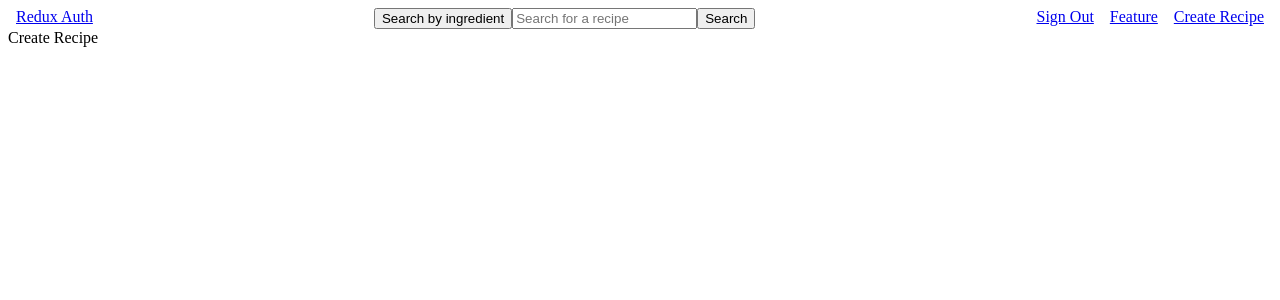
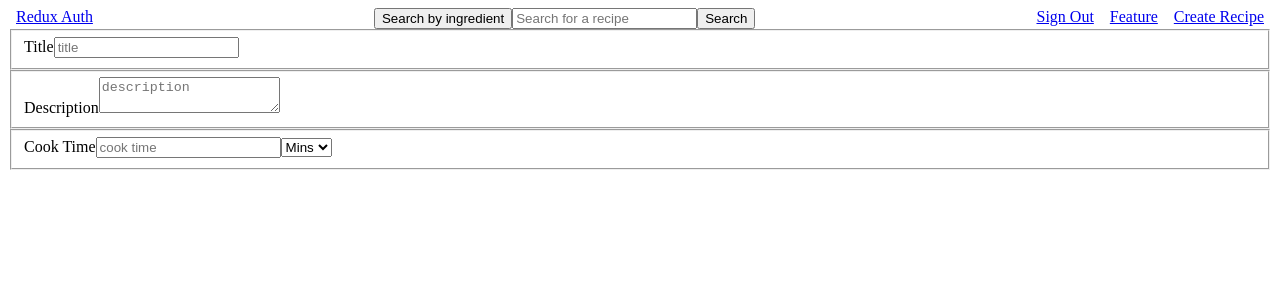
Before and after one commit to seangrant118/recipe-app, a React (Create React App) app in the folder client/: page /createrecipe in a window 1280 px wide. Shown: the top 300 px of the page. Built offline with nearby package versions, Linux system fonts and the light colour scheme; sample sign-in values are in the browser's storage.

Commit message:
title desc cooktime

```diff
--- a/client/src/components/CreateRecipe.js
+++ b/client/src/components/CreateRecipe.js
@@ -2,8 +2,82 @@ import React from "react";
 import requireAuth from "./requireAuth";
 
 class CreateRecipe extends React.Component {
+  state = {
+    title: "",
+    description: "",
+    cooktime: {
+      time: "",
+      unit: "Mins"
+    }
+  };
+  titleChange = e => {
+    let title = e.target.value;
+    this.setState({
+      title
+    });
+  };
+  descriptionChange = e => {
+    const description = e.target.value;
+    this.setState({
+      description
+    });
+  };
+  cookTimeChange = e => {
+    const time = e.target.value;
+    this.setState(prevState => ({
+      cooktime: { ...prevState.cooktime, time }
+    }));
+  };
+  unitChange = e => {
+    const unit = e.target.value;
+    this.setState(prevState => ({
+      cooktime: { ...prevState.cooktime, unit }
+    }));
+    // this.setState({
+    //   cooktime: {
+    //     unit
+    //   }
+    // });
+  };
   render() {
-    return <div>Create Recipe</div>;
+    return (
+      <form>
+        <fieldset>
+          <label>Title</label>
+          <input
+            name="title"
+            type="text"
+            placeholder="title"
+            value={this.state.title}
+            onChange={this.titleChange}
+          />
+        </fieldset>
+        <fieldset>
+          <label>Description</label>
+          <textarea
+            name="description"
+            type="text"
+            placeholder="description"
+            value={this.state.description}
+            onChange={this.descriptionChange}
+          />
+        </fieldset>
+        <fieldset>
+          <label>Cook Time</label>
+          <input
+            name="cook time"
+            type="number"
+            placeholder="cook time"
+            value={this.state.cooktime.time}
+            onChange={this.cookTimeChange}
+          />
+          <select value={this.state.cooktime.unit} onChange={this.unitChange}>
+            <option value="Mins">Mins</option>
+            <option value="Hrs">Hrs</option>
+          </select>
+        </fieldset>
+      </form>
+    );
   }
 }
 
```
